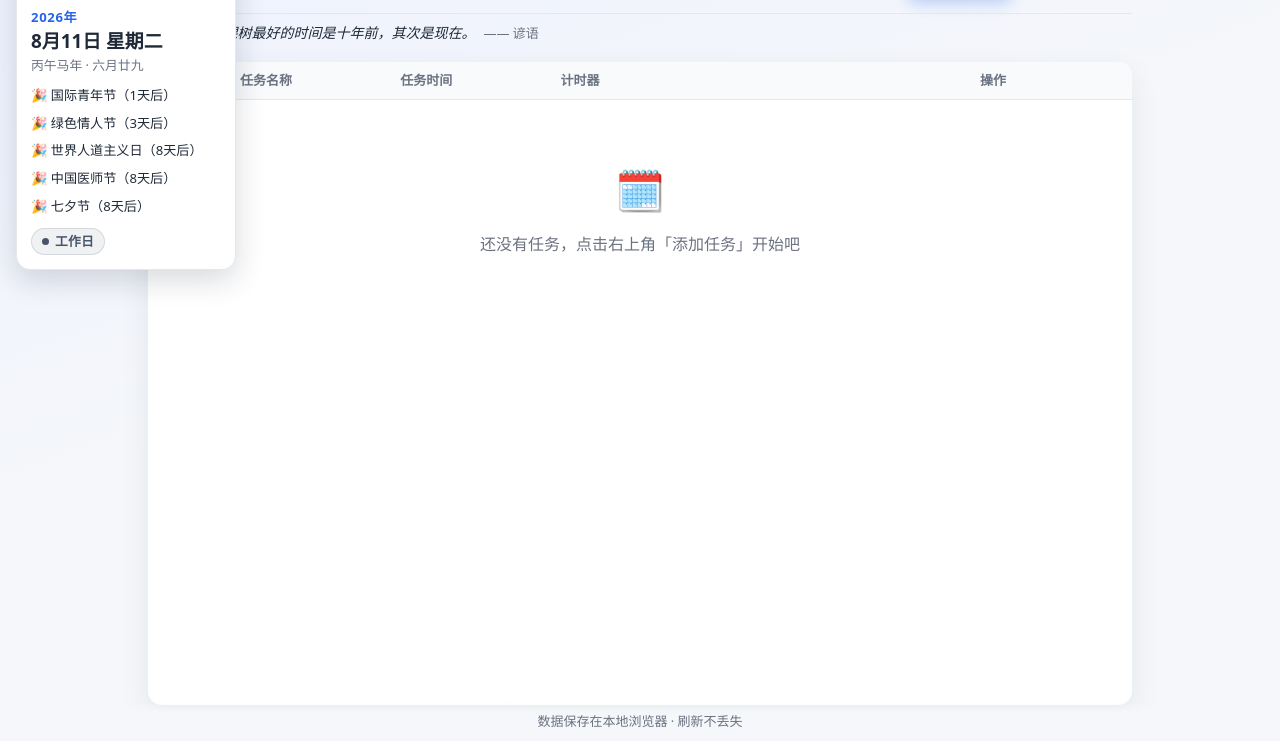
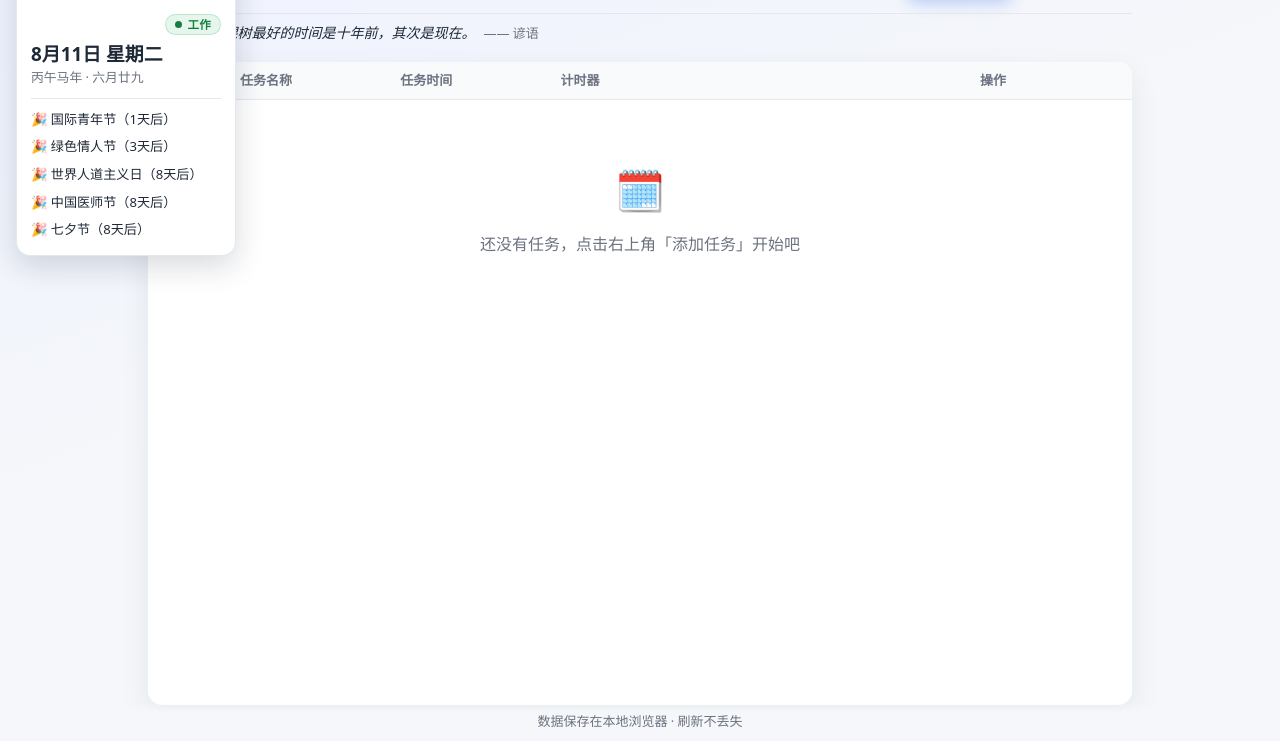
Before and after one commit to broykren666/MyTime, a plain HTML site: page public/index.html in a window 1280 px wide. Shown: the part 59-800 px from the top of the page. Drawn offline with Linux system fonts and the light colour scheme; no server answers.

Commit message:
微调日历小控件

```diff
--- a/public/app.js
+++ b/public/app.js
@@ -1215,7 +1215,7 @@ function holidayStatusMeta(info) {
     case 2: return { cls: "mc-holiday--festival", label: info.name ? `节日 · ${info.name}` : "节日" };
     case 3: return { cls: "mc-holiday--overtime", label: info.name ? `调休 · ${info.name.replace("调休","")}` : "调休上班" };
     case 1: return { cls: "mc-holiday--weekend",  label: "周末" };
-    default: return { cls: "mc-holiday--workday",  label: "工作日" };
+    default: return { cls: "mc-holiday--workday",  label: "工作" };
   }
 }
 
@@ -1293,6 +1293,7 @@ function renderMiniCalendar() {
   const lunar = solar.getLunar();
 
   const elYear = document.getElementById("mcYear");
+  const elYearText = document.getElementById("mcYearText");
   const elDate = document.getElementById("mcDate");
   const elLunar = document.getElementById("mcLunar");
   const elEvents = document.getElementById("mcEvents");
@@ -1306,7 +1307,7 @@ function renderMiniCalendar() {
     elHandleTitle.textContent = "📅 今日信息";
   }
 
-  elYear.textContent = `${y}年`;
+  if (elYearText) elYearText.textContent = `${y}年`;
   elDate.textContent = `${m}月${d}日 ${week}`;
   elLunar.textContent = `${lunar.getYearInGanZhi()}${lunar.getYearShengXiao()}年 · ${lunar.getMonthInChinese()}月${lunar.getDayInChinese()}`;
 
--- a/public/index.html
+++ b/public/index.html
@@ -79,11 +79,13 @@
       <span class="mini-calendar__title" id="mcHandleTitle">今日</span>
     </div>
     <div class="mini-calendar__body">
-      <div class="mc-year" id="mcYear"></div>
+      <div class="mc-year" id="mcYear">
+        <span class="mc-year__text" id="mcYearText"></span>
+        <span class="mc-holiday mc-holiday--workday" id="mcHoliday"><span class="mc-holiday__dot"></span>工作</span>
+      </div>
       <div class="mc-date" id="mcDate"></div>
       <div class="mc-lunar" id="mcLunar"></div>
       <div class="mc-events" id="mcEvents"></div>
-      <div class="mc-holiday mc-holiday--workday" id="mcHoliday"><span class="mc-holiday__dot"></span>工作日</div>
     </div>
   </aside>
 
--- a/public/styles.css
+++ b/public/styles.css
@@ -512,10 +512,17 @@ tr:hover .drag-handle { color: var(--primary-strong); }
 
 .mini-calendar__body { padding: 12px 14px 14px; }
 .mc-year {
-  font-size: 0.82rem;
-  font-weight: 600;
-  color: var(--primary-strong);
+  display: flex;
+  align-items: center;
+  justify-content: space-between;
+  gap: 8px;
+  font-size: 1.35rem;
+  font-weight: 700;
+  color: #fff;
   letter-spacing: .05em;
+}
+.mc-year__text {
+  white-space: nowrap;
 }
 .mc-date {
   font-size: 1.18rem;
@@ -531,6 +538,8 @@ tr:hover .drag-handle { color: var(--primary-strong); }
 }
 .mc-events {
   margin: 10px 0 0;
+  padding-top: 10px;
+  border-top: 1px solid var(--divider, rgba(148, 163, 184, 0.25));
   display: flex;
   flex-direction: column;
   gap: 6px;
@@ -550,10 +559,9 @@ tr:hover .drag-handle { color: var(--primary-strong); }
   display: inline-flex;
   align-items: center;
   gap: 6px;
-  margin-top: 10px;
-  padding: 5px 10px;
+  padding: 3px 9px;
   border-radius: 999px;
-  font-size: 0.8rem;
+  font-size: 0.72rem;
   font-weight: 600;
   line-height: 1.2;
   letter-spacing: .02em;
@@ -569,5 +577,5 @@ tr:hover .drag-handle { color: var(--primary-strong); }
 .mc-holiday--festival { color: #b42318; background: rgba(220, 38, 38, 0.10); border-color: rgba(220, 38, 38, 0.20); }
 .mc-holiday--weekend  { color: #7a5b00; background: rgba(217, 119, 6, 0.10);  border-color: rgba(217, 119, 6, 0.20); }
 .mc-holiday--overtime { color: #1d4ed8; background: rgba(37, 99, 235, 0.10); border-color: rgba(37, 99, 235, 0.20); }
-.mc-holiday--workday  { color: #475569; background: rgba(71, 85, 105, 0.08);  border-color: rgba(71, 85, 105, 0.16); }
+.mc-holiday--workday  { color: #15803d; background: rgba(22, 163, 74, 0.10);  border-color: rgba(22, 163, 74, 0.20); }
 .mc-holiday--loading  { color: var(--text-soft); background: rgba(100, 116, 139, 0.08); border-color: rgba(100, 116, 139, 0.16); font-weight: 500; }
```
